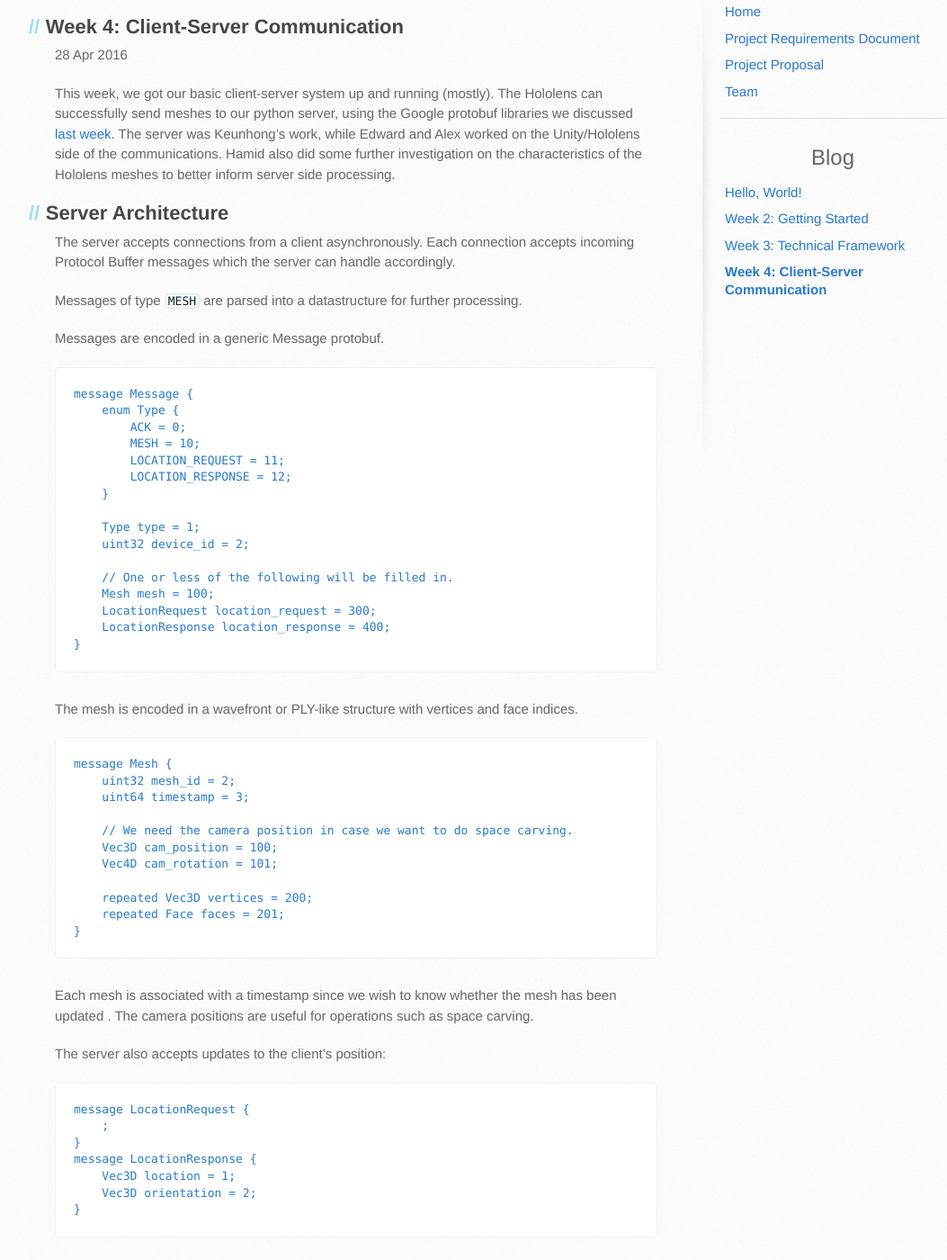
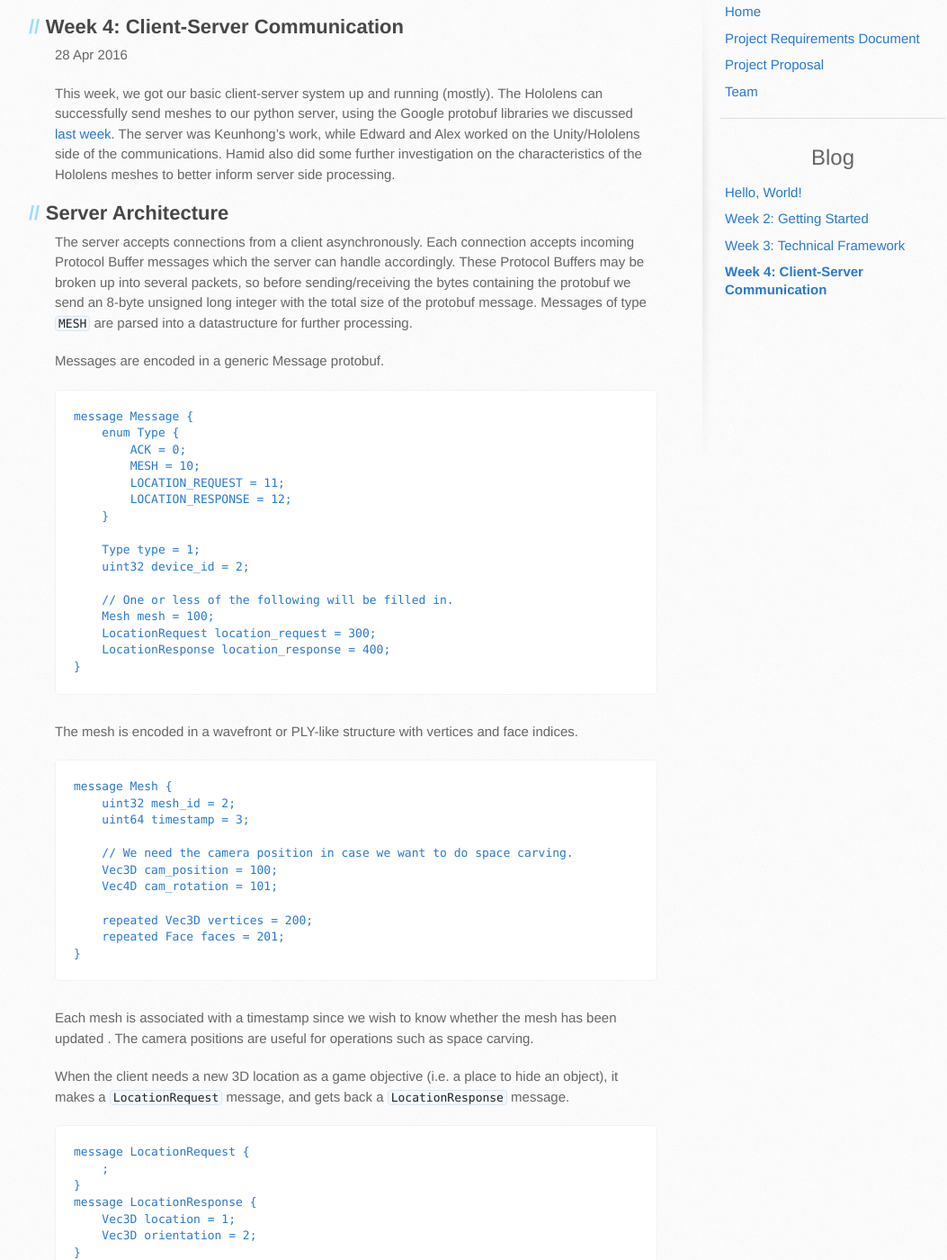
Before and after one commit to holoscanner/holoscanner.github.io, a Jekyll site: the page built from _posts/2016-04-28-week-4-clientserver-communication.md, in a window 1280 px wide and 1400 px high, scrolled down 234 px. Shown: the whole window at 90% size, without its empty margins (84-1137 px from the left). Built offline with Jekyll 4.4.1, drawn with Linux system fonts in a browser that asks for light colours.

Commit message:
Edit week 4 post server section

````diff
--- a/_posts/2016-04-28-week-4-clientserver-communication.md
+++ b/_posts/2016-04-28-week-4-clientserver-communication.md
@@ -9,8 +9,7 @@ Hamid also did some further investigation on the characteristics of the Hololens
 ## Server Architecture
 
 The server accepts connections from a client asynchronously. Each connection accepts incoming Protocol Buffer messages which the server can handle accordingly.
-
-Messages of type `MESH` are parsed into a datastructure for further processing.
+These Protocol Buffers may be broken up into several packets, so before sending/receiving the bytes containing the protobuf we send an 8-byte unsigned long integer with the total size of the protobuf message. Messages of type `MESH` are parsed into a datastructure for further processing.
 
 Messages are encoded in a generic Message protobuf.
 
@@ -51,7 +50,7 @@ message Mesh {
 
 Each mesh is associated with a timestamp since we wish to know whether the mesh has been updated . The camera positions are useful for operations such as space carving.
 
-The server also accepts updates to the client's position:
+When the client needs a new 3D location as a game objective (i.e. a place to hide an object), it makes a `LocationRequest` message, and gets back a `LocationResponse` message.
 
 ```
 message LocationRequest {
````
